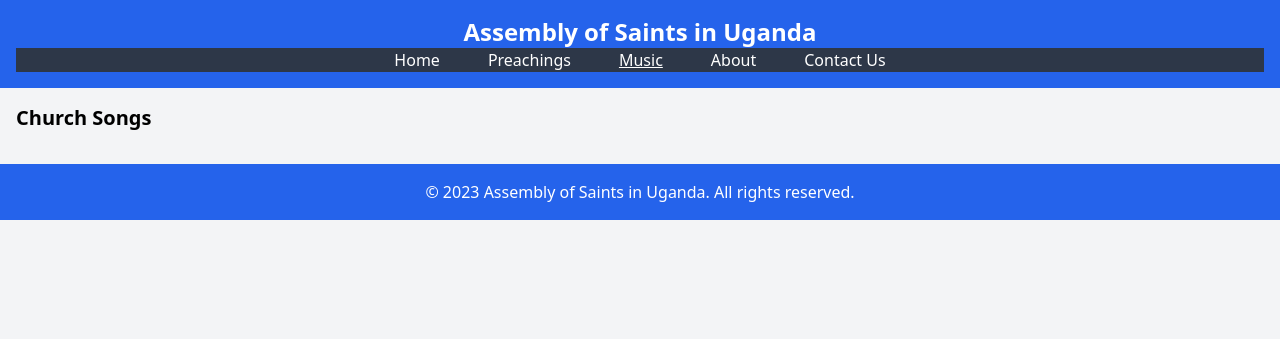
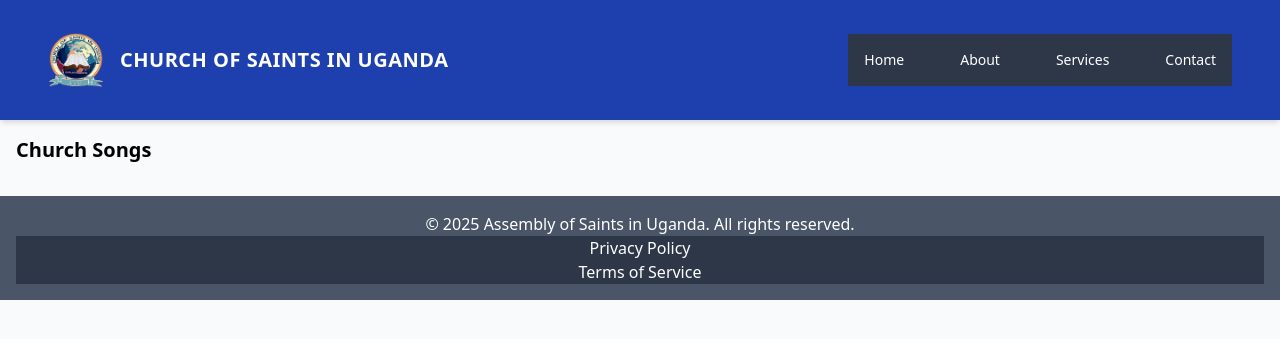
Before and after one commit to Bless-ngesera/ASSEMBLY_OF_SAINTS_IN_UGANDA, a PHP site: page /music.php in a window 1280 px wide. Shown: the top 339 px of the page. Run offline with PHP 8.4, Linux system fonts and the light colour scheme; some libraries are stand-ins or nearby versions.

Commit message:
Update music.php
include header and footer

```diff
--- a/assembly-of-saints/user-folder/music.php
+++ b/assembly-of-saints/user-folder/music.php
@@ -1,3 +1,7 @@
+<?php
+include 'includes/header.php';
+?>
+
 <!DOCTYPE html>
 <html lang="en">
 <head>
@@ -8,19 +12,6 @@
     <link href="https://cdn.jsdelivr.net/npm/tailwindcss@2.2.19/dist/tailwind.min.css" rel="stylesheet">
 </head>
 <body class="bg-gray-100">
-    <header class="bg-blue-600 text-white p-4">
-        <h1 class="text-2xl font-bold">Assembly of Saints in Uganda</h1>
-        <nav>
-            <ul class="flex space-x-4">
-                <li><a href="index.html">Home</a></li>
-                <li><a href="preachings.html">Preachings</a></li>
-                <li><a href="music.html" class="underline">Music</a></li>
-                <li><a href="about.html">About</a></li>
-                <li><a href="contact.html">Contact Us</a></li>
-            </ul>
-        </nav>
-    </header>
-
     <main class="container mx-auto p-4">
         <h2 class="text-xl font-semibold mb-4">Church Songs</h2>
         <div id="music-list" class="grid grid-cols-1 md:grid-cols-2 lg:grid-cols-3 gap-4">
@@ -28,9 +19,9 @@
         </div>
     </main>
 
-    <footer class="bg-blue-600 text-white p-4 text-center">
-        <p>&copy; 2023 Assembly of Saints in Uganda. All rights reserved.</p>
-    </footer>
+<?php
+include 'includes/footer.php';
+?>
 
     <script src="js/scripts.js"></script>
 </body>
```
